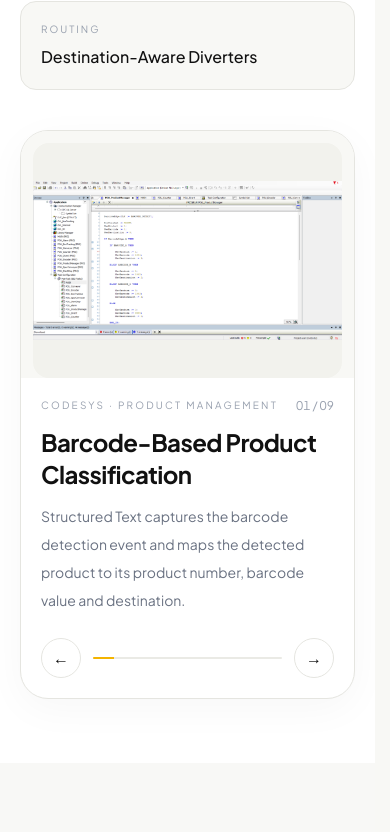
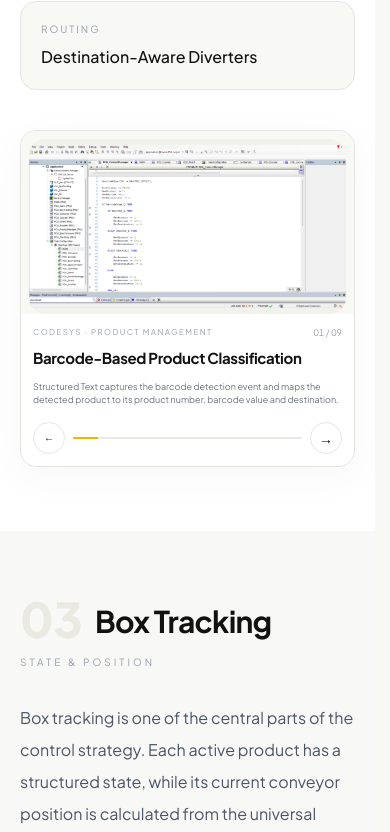
Before and after one commit to Minhal11/minhal-portfolio, a Next.js app: page /projects/smart-warehouse in a window 390 px wide. Shown: the part 2958-3790 px from the top of the page. Built offline with nearby package versions, Linux system fonts and the light colour scheme.

Commit message:
Refine smart warehouse responsive layout

```diff
--- a/app/projects/smart-warehouse/WarehouseGallery.tsx
+++ b/app/projects/smart-warehouse/WarehouseGallery.tsx
@@ -121,43 +121,43 @@ function Gallery({ items }: { items: GalleryItem[] }) {
   const progress = ((index + 1) / items.length) * 100;
 
   return (
-    <div className="mx-auto w-full max-w-4xl overflow-hidden rounded-[28px] border border-[#E5E5E0] bg-white shadow-[0_10px_40px_rgba(17,17,17,0.035)]">
-      <div className="bg-[#F8F8F5] px-3 pt-3 sm:px-4 sm:pt-4">
-        <div className="flex h-[235px] items-center justify-center overflow-hidden rounded-2xl bg-[#F2F2ED] sm:h-[300px] md:h-[360px]">
+    <div className="mx-auto w-full max-w-4xl overflow-hidden rounded-2xl border border-[#E5E5E0] bg-white shadow-[0_10px_40px_rgba(17,17,17,0.035)] sm:rounded-[28px]">
+      <div className="bg-[#F8F8F5] px-2 pt-2 sm:px-4 sm:pt-4">
+        <div className="flex h-[175px] items-center justify-center overflow-hidden rounded-2xl bg-[#F2F2ED] sm:h-[300px] md:h-[360px]">
           <img
             src={current.image}
             alt={current.title}
-            className="max-h-full max-w-full object-contain"
+            className="h-auto max-h-full w-auto max-w-full object-contain"
           />
         </div>
       </div>
 
-      <div className="px-5 py-5 sm:px-7 sm:py-7 md:px-8">
-        <div className="flex flex-wrap items-center justify-between gap-4">
-          <span className="text-[10px] uppercase tracking-[2.2px] text-gray-400 sm:text-[11px]">
+      <div className="px-3 py-3 sm:px-7 sm:py-7 md:px-8">
+        <div className="flex items-start justify-between gap-3">
+          <span className="text-[8px] uppercase tracking-[1.4px] text-gray-400 sm:text-[11px] sm:tracking-[2.2px]">
             {current.category}
           </span>
 
-          <span className="text-xs tabular-nums text-gray-400">
+          <span className="shrink-0 text-[9px] tabular-nums text-gray-400 sm:text-xs">
             {String(index + 1).padStart(2, "0")} /{" "}
             {String(items.length).padStart(2, "0")}
           </span>
         </div>
 
-        <h3 className="mt-3 text-2xl font-bold tracking-tight sm:text-[28px]">
+        <h3 className="mt-2 text-[15px] font-bold tracking-tight sm:mt-3 sm:text-[28px]">
           {current.title}
         </h3>
 
-        <p className="mt-3 max-w-3xl text-sm leading-7 text-gray-500 sm:text-base">
+        <p className="mt-2.5 max-w-3xl text-[9px] leading-[1.45] text-gray-500 sm:mt-3 sm:text-base sm:leading-7">
           {current.description}
         </p>
 
-        <div className="mt-6 flex items-center gap-3">
+        <div className="mt-4 flex items-center gap-2 sm:mt-6 sm:gap-3">
           <button
             type="button"
             onClick={previous}
             aria-label="Previous image"
-            className="flex h-10 w-10 shrink-0 items-center justify-center rounded-full border border-[#E5E5E0] text-base transition-colors hover:border-[#111]"
+            className="flex h-8 w-8 shrink-0 items-center justify-center rounded-full border border-[#E5E5E0] text-[10px] transition-colors hover:border-[#111] sm:h-10 sm:w-10 sm:text-base"
           >
             ←
           </button>
@@ -173,7 +173,7 @@ function Gallery({ items }: { items: GalleryItem[] }) {
             type="button"
             onClick={next}
             aria-label="Next image"
-            className="flex h-10 w-10 shrink-0 items-center justify-center rounded-full border border-[#E5E5E0] text-base transition-colors hover:border-[#111]"
+            className="flex h-8 w-8 shrink-0 items-center justify-center rounded-full border border-[#E5E5E0] text-sm transition-colors hover:border-[#111] sm:h-10 sm:w-10 sm:text-base"
           >
             →
           </button>
```
